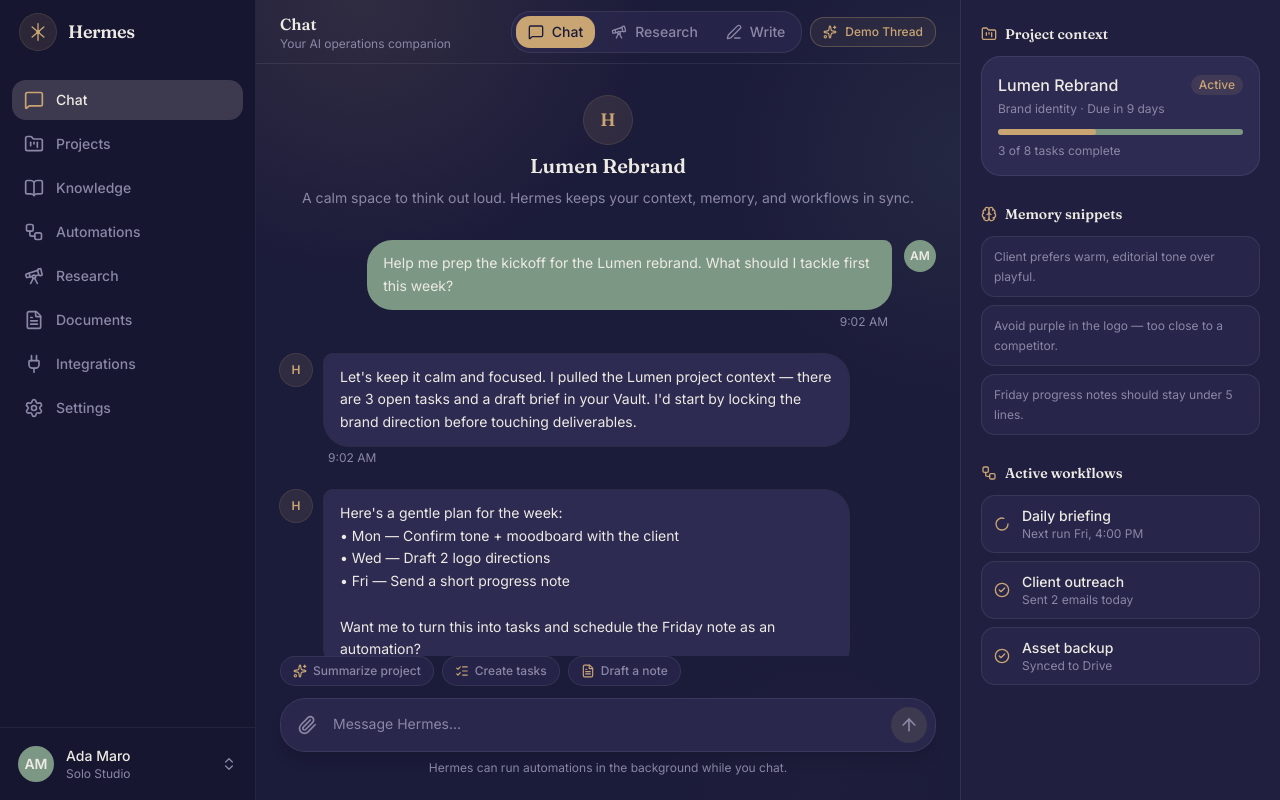
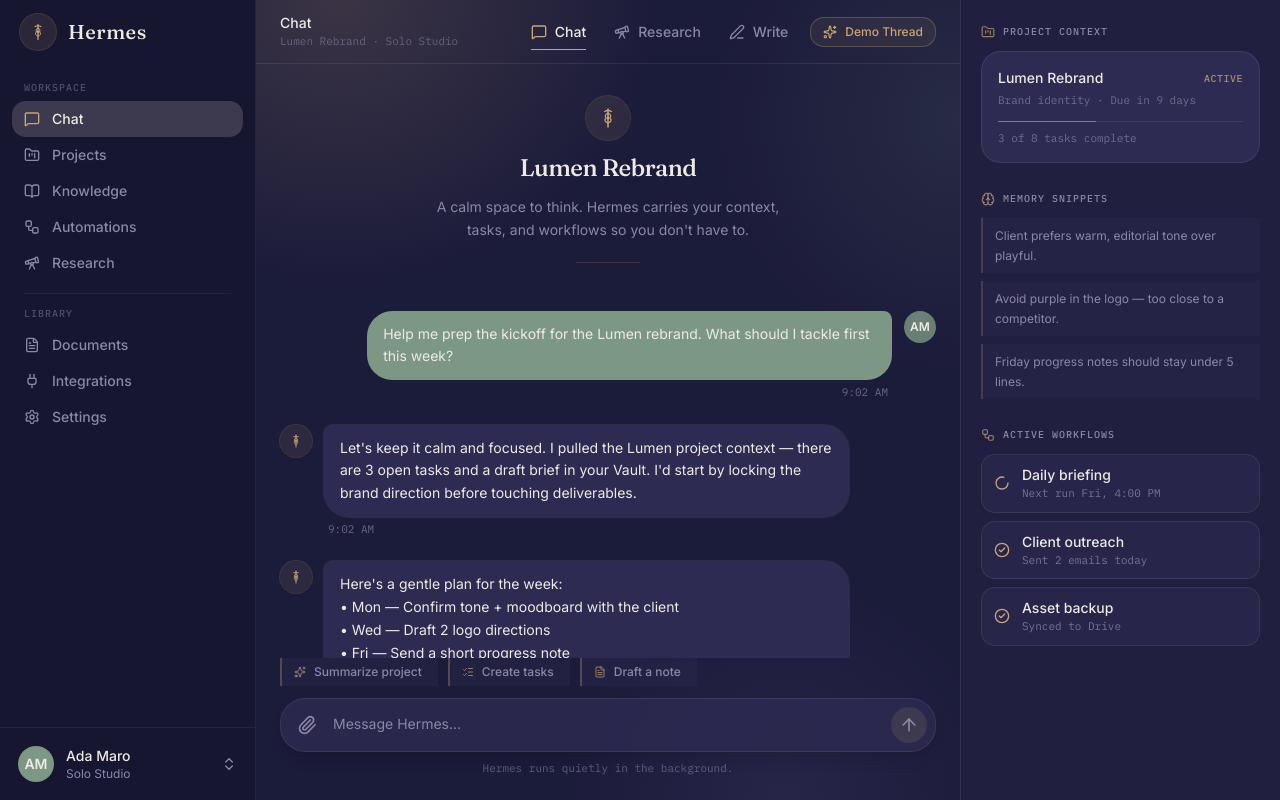
Before and after one commit to danapandaa-tech/hermes-saas-app, a Next.js app: page / in a window 1280 px wide. Built offline with nearby package versions, Linux system fonts and the light colour scheme.

Commit message:
feat: enhance visual aesthetics and update branding text
Co-authored-by: danapandaa-tech <228581326+danapandaa-tech@users.noreply.github.com>

```diff
--- a/app/globals.css
+++ b/app/globals.css
@@ -126,10 +126,10 @@
   font-family: var(--font-heading);
 }
 
-/* atmospheric, constellation-like glow behind the workspace */
+/* atmospheric dusk glow — stronger, still not a wash */
 @utility hermes-aurora {
   background-image:
-    radial-gradient(60% 50% at 15% 0%, rgb(201 165 116 / 0.12), transparent 70%),
-    radial-gradient(50% 45% at 100% 20%, rgb(124 152 133 / 0.1), transparent 70%),
-    radial-gradient(40% 40% at 80% 100%, rgb(61 58 79 / 0.08), transparent 70%);
+    radial-gradient(70% 55% at 12% 0%, rgb(201 165 116 / 0.18), transparent 65%),
+    radial-gradient(55% 50% at 100% 15%, rgb(124 152 133 / 0.13), transparent 65%),
+    radial-gradient(45% 40% at 75% 100%, rgb(46 43 82 / 0.6), transparent 70%);
 }
--- a/app/page.tsx
+++ b/app/page.tsx
@@ -33,9 +33,9 @@ export default function Page() {
       <main className="hermes-aurora flex min-w-0 flex-1 flex-col">
         <header className="flex h-16 shrink-0 items-center justify-between gap-3 border-b border-border px-4 sm:px-6">
           <div className="min-w-0">
-            <p className="truncate font-heading text-base font-semibold text-foreground">{mode}</p>
-            <p className="hidden truncate text-xs text-muted-foreground sm:block">
-              Your AI operations companion
+            <p className="truncate text-sm font-medium text-foreground">{mode}</p>
+            <p className="hidden truncate font-mono text-[11px] text-muted-foreground/60 sm:block">
+              Lumen Rebrand · Solo Studio
             </p>
           </div>
           <div className="flex items-center gap-2">
--- a/components/hermes/chat-input.tsx
+++ b/components/hermes/chat-input.tsx
@@ -15,7 +15,7 @@ export function ChatInput() {
 
   return (
     <div className="mx-auto w-full max-w-3xl px-4 pb-6 sm:px-6">
-      <div className="mb-3 flex flex-wrap gap-2">
+      <div className="mb-3 flex flex-wrap gap-2.5">
         {quickActions.map((action) => {
           const Icon = action.icon
           return (
@@ -23,9 +23,9 @@ export function ChatInput() {
               key={action.label}
               type="button"
               onClick={() => setValue((v) => (v ? v : action.label))}
-              className="flex items-center gap-1.5 rounded-full border border-border bg-card/60 px-3 py-1.5 text-xs font-medium text-muted-foreground transition-colors hover:border-accent/40 hover:text-foreground"
+              className="flex items-center gap-2 border-l-2 border-accent/30 bg-card/40 pl-3 pr-4 py-1.5 text-xs font-medium text-muted-foreground transition-colors hover:border-accent/70 hover:bg-card/70 hover:text-foreground"
             >
-              <Icon className="size-3.5 text-accent" />
+              <Icon className="size-3 text-accent/70" />
               {action.label}
             </button>
           )
@@ -67,8 +67,8 @@ export function ChatInput() {
           <span className="sr-only">Send message</span>
         </button>
       </form>
-      <p className="mt-2 text-center text-xs text-muted-foreground">
-        Hermes can run automations in the background while you chat.
+      <p className="mt-2 text-center font-mono text-[11px] text-muted-foreground/60">
+        Hermes runs quietly in the background.
       </p>
     </div>
   )
--- a/components/hermes/chat-stream.tsx
+++ b/components/hermes/chat-stream.tsx
@@ -1,4 +1,16 @@
 import { cn } from "@/lib/utils"
+
+function HermesMark({ className }: { className?: string }) {
+  return (
+    <svg viewBox="0 0 24 24" fill="none" className={className} aria-hidden="true">
+      <line x1="12" y1="3" x2="12" y2="21" stroke="currentColor" strokeWidth="1.5" strokeLinecap="round" />
+      <path d="M8.5 5.5 Q12 3.5 15.5 5.5" stroke="currentColor" strokeWidth="1.3" strokeLinecap="round" fill="none" />
+      <path d="M12 7 Q8 9 10 12 Q7 15 12 17" stroke="currentColor" strokeWidth="1.2" strokeLinecap="round" fill="none" />
+      <path d="M12 7 Q16 9 14 12 Q17 15 12 17" stroke="currentColor" strokeWidth="1.2" strokeLinecap="round" fill="none" />
+      <circle cx="12" cy="12" r="1.5" fill="currentColor" />
+    </svg>
+  )
+}
 
 type Message = {
   id: number
@@ -46,16 +58,19 @@ const messages: Message[] = [
 export function ChatStream() {
   return (
     <div className="mx-auto flex w-full max-w-3xl flex-col gap-6 px-4 py-8 sm:px-6">
-      <div className="flex flex-col items-center gap-2 pb-2 text-center">
-        <div className="flex size-12 items-center justify-center rounded-2xl bg-accent/12 ring-1 ring-accent/25">
-          <span className="font-heading text-lg font-semibold text-accent">H</span>
+      <div className="flex flex-col items-center gap-3 pb-6 text-center">
+        <div className="flex size-11 items-center justify-center rounded-2xl bg-accent/10 ring-1 ring-accent/20">
+          <HermesMark className="size-6 text-accent" />
         </div>
-        <h1 className="font-heading text-balance text-xl font-semibold text-foreground">
+        {/* Fraunces only here: the session title is the one display moment */}
+        <h1 className="font-heading text-balance text-2xl font-medium tracking-tight text-foreground">
           Lumen Rebrand
         </h1>
-        <p className="text-pretty text-sm text-muted-foreground">
-          A calm space to think out loud. Hermes keeps your context, memory, and workflows in sync.
+        <p className="max-w-sm text-pretty text-sm leading-relaxed text-muted-foreground">
+          A calm space to think. Hermes carries your context, tasks, and workflows so you don&apos;t have to.
         </p>
+        {/* Hairline rule beneath the header block */}
+        <div className="mt-2 h-px w-16 bg-accent/20" />
       </div>
 
       {messages.map((message) => (
@@ -73,12 +88,16 @@ function MessageBubble({ message }: { message: Message }) {
         className={cn(
           "flex size-8 shrink-0 items-center justify-center rounded-full text-xs font-semibold",
           isUser
-            ? "bg-secondary text-secondary-foreground"
-            : "bg-accent/12 text-accent ring-1 ring-accent/25",
+            ? "bg-secondary/80 text-secondary-foreground"
+            : "bg-accent/10 text-accent ring-1 ring-accent/20",
         )}
         aria-hidden="true"
       >
-        {isUser ? "AM" : "H"}
+        {isUser ? (
+          <span>AM</span>
+        ) : (
+          <HermesMark className="size-4 text-accent" />
+        )}
       </div>
       <div className={cn("flex max-w-[80%] flex-col gap-1", isUser ? "items-end" : "items-start")}>
         <div
@@ -91,7 +110,7 @@ function MessageBubble({ message }: { message: Message }) {
         >
           {message.content}
         </div>
-        <span className="px-1 text-xs text-muted-foreground">{message.time}</span>
+        <span className="px-1 font-mono text-[11px] text-muted-foreground/70">{message.time}</span>
       </div>
     </div>
   )
--- a/components/hermes/context-panel.tsx
+++ b/components/hermes/context-panel.tsx
@@ -20,16 +20,16 @@ export function ContextPanel() {
       <Section icon={FolderKanban} title="Project context">
         <div className="rounded-xl border border-border bg-card p-4">
           <div className="flex items-center justify-between">
-            <p className="font-medium text-card-foreground">Lumen Rebrand</p>
-            <span className="rounded-full bg-accent/12 px-2 py-0.5 text-xs font-medium text-accent">
+            <p className="text-sm font-medium text-card-foreground">Lumen Rebrand</p>
+            <span className="font-mono text-[10px] font-medium uppercase tracking-wider text-accent/80">
               Active
             </span>
           </div>
-          <p className="mt-1 text-xs text-muted-foreground">Brand identity · Due in 9 days</p>
-          <div className="mt-3 h-1.5 w-full overflow-hidden rounded-full bg-secondary">
-            <div className="h-full w-2/5 rounded-full bg-accent" />
+          <p className="mt-1 font-mono text-[11px] text-muted-foreground/70">Brand identity · Due in 9 days</p>
+          <div className="mt-3 h-px w-full overflow-hidden bg-border">
+            <div className="h-full w-2/5 bg-accent/60" />
           </div>
-          <p className="mt-2 text-xs text-muted-foreground">3 of 8 tasks complete</p>
+          <p className="mt-2 font-mono text-[11px] text-muted-foreground/70">3 of 8 tasks complete</p>
         </div>
       </Section>
 
@@ -39,7 +39,7 @@ export function ContextPanel() {
           {memorySnippets.map((snippet) => (
             <li
               key={snippet}
-              className="rounded-lg border border-border bg-card/60 px-3 py-2.5 text-xs leading-relaxed text-muted-foreground"
+              className="border-l-2 border-accent/20 bg-card/30 pl-3 pr-2 py-2 text-xs leading-relaxed text-muted-foreground hover:border-accent/50 hover:text-foreground/80 transition-colors cursor-default"
             >
               {snippet}
             </li>
@@ -62,7 +62,7 @@ export function ContextPanel() {
               )}
               <div className="min-w-0">
                 <p className="truncate text-sm font-medium text-card-foreground">{wf.name}</p>
-                <p className="truncate text-xs text-muted-foreground">{wf.detail}</p>
+                <p className="truncate font-mono text-[11px] text-muted-foreground/80">{wf.detail}</p>
               </div>
             </li>
           ))}
@@ -84,8 +84,8 @@ function Section({
   return (
     <section className={cn("mb-7")}>
       <div className="mb-3 flex items-center gap-2">
-        <Icon className="size-4 text-accent" />
-        <h2 className="font-heading text-sm font-semibold text-foreground">{title}</h2>
+        <Icon className="size-3.5 text-accent/70" />
+        <h2 className="font-mono text-[10px] font-medium uppercase tracking-widest text-muted-foreground">{title}</h2>
       </div>
       {children}
     </section>
--- a/components/hermes/mode-toggle.tsx
+++ b/components/hermes/mode-toggle.tsx
@@ -22,7 +22,7 @@ export function ModeToggle({
     <div
       role="tablist"
       aria-label="Workspace mode"
-      className="inline-flex items-center gap-1 rounded-xl border border-border bg-card/60 p-1"
+      className="inline-flex items-center gap-0"
     >
       {modes.map((mode) => {
         const Icon = mode.icon
@@ -35,14 +35,21 @@ export function ModeToggle({
             aria-selected={isActive}
             onClick={() => onChange(mode.label)}
             className={cn(
-              "flex items-center gap-2 rounded-lg px-3 py-1.5 text-sm font-medium transition-colors",
+              "relative flex items-center gap-2 px-3.5 py-2 text-sm font-medium transition-colors",
               isActive
-                ? "bg-accent text-accent-foreground"
+                ? "text-foreground"
                 : "text-muted-foreground hover:text-foreground",
             )}
           >
-            <Icon className="size-4" />
+            <Icon className={cn("size-4", isActive ? "text-accent" : "")} />
             <span className="hidden sm:block">{mode.label}</span>
+            {/* Underline indicator */}
+            {isActive && (
+              <span
+                className="absolute bottom-0 left-3.5 right-3.5 h-px bg-accent"
+                aria-hidden="true"
+              />
+            )}
           </button>
         )
       })}
--- a/components/hermes/nav-sidebar.tsx
+++ b/components/hermes/nav-sidebar.tsx
@@ -40,40 +40,28 @@ export function NavSidebar() {
         <div className="flex size-9 shrink-0 items-center justify-center rounded-xl bg-accent/12 ring-1 ring-accent/25">
           <HermesMark className="size-5 text-accent" />
         </div>
-        <span className="hidden font-heading text-lg font-semibold tracking-tight text-sidebar-foreground lg:block">
+        <span className="hidden font-heading text-xl font-medium tracking-wide text-sidebar-foreground lg:block">
           Hermes
         </span>
       </div>
 
       {/* Nav */}
-      <nav className="flex flex-1 flex-col gap-1 overflow-y-auto px-2 py-4 lg:px-3">
-        {navItems.map((item) => {
-          const Icon = item.icon
-          const isActive = active === item.label
-          return (
-            <button
-              key={item.label}
-              type="button"
-              onClick={() => setActive(item.label)}
-              aria-current={isActive ? "page" : undefined}
-              className={cn(
-                "group flex items-center gap-3 rounded-lg px-3 py-2.5 text-sm font-medium transition-colors",
-                "justify-center lg:justify-start",
-                isActive
-                  ? "bg-sidebar-accent text-sidebar-foreground"
-                  : "text-muted-foreground hover:bg-sidebar-accent/50 hover:text-sidebar-foreground",
-              )}
-            >
-              <Icon
-                className={cn(
-                  "size-5 shrink-0 transition-colors",
-                  isActive ? "text-accent" : "text-muted-foreground group-hover:text-sidebar-foreground",
-                )}
-              />
-              <span className="hidden lg:block">{item.label}</span>
-            </button>
-          )
-        })}
+      <nav className="flex flex-1 flex-col overflow-y-auto px-2 py-4 lg:px-3">
+        {/* Primary section label — mono eyebrow */}
+        <p className="mb-1.5 hidden px-3 font-mono text-[10px] font-medium uppercase tracking-widest text-muted-foreground/50 lg:block">
+          Workspace
+        </p>
+        {navItems.slice(0, 5).map((item) => (
+          <NavItem key={item.label} item={item} isActive={active === item.label} onClick={() => setActive(item.label)} />
+        ))}
+        {/* Divider before utility items */}
+        <div className="my-3 mx-3 hidden border-t border-sidebar-border lg:block" />
+        <p className="mb-1.5 hidden px-3 font-mono text-[10px] font-medium uppercase tracking-widest text-muted-foreground/50 lg:block">
+          Library
+        </p>
+        {navItems.slice(5).map((item) => (
+          <NavItem key={item.label} item={item} isActive={active === item.label} onClick={() => setActive(item.label)} />
+        ))}
       </nav>
 
       {/* Workspace switcher + avatar */}
@@ -115,16 +103,53 @@ export function NavSidebar() {
   )
 }
 
+function NavItem({
+  item,
+  isActive,
+  onClick,
+}: {
+  item: { label: string; icon: React.ComponentType<{ className?: string }> }
+  isActive: boolean
+  onClick: () => void
+}) {
+  const Icon = item.icon
+  return (
+    <button
+      type="button"
+      onClick={onClick}
+      aria-current={isActive ? "page" : undefined}
+      className={cn(
+        "group flex items-center gap-3 rounded-lg px-3 py-2 text-sm font-medium transition-colors",
+        "justify-center lg:justify-start",
+        isActive
+          ? "bg-sidebar-accent text-sidebar-foreground"
+          : "text-muted-foreground hover:bg-sidebar-accent/50 hover:text-sidebar-foreground",
+      )}
+    >
+      <Icon
+        className={cn(
+          "size-4 shrink-0 transition-colors",
+          isActive ? "text-accent" : "text-muted-foreground group-hover:text-sidebar-foreground",
+        )}
+      />
+      <span className="hidden lg:block">{item.label}</span>
+    </button>
+  )
+}
+
 function HermesMark({ className }: { className?: string }) {
   return (
     <svg viewBox="0 0 24 24" fill="none" className={className} aria-hidden="true">
-      <path
-        d="M12 2v20M5 6l14 12M19 6L5 18"
-        stroke="currentColor"
-        strokeWidth="1.6"
-        strokeLinecap="round"
-      />
-      <circle cx="12" cy="12" r="2.4" fill="currentColor" />
+      {/* Caduceus: central staff */}
+      <line x1="12" y1="3" x2="12" y2="21" stroke="currentColor" strokeWidth="1.5" strokeLinecap="round" />
+      {/* Top wings — horizontal bar */}
+      <path d="M8.5 5.5 Q12 3.5 15.5 5.5" stroke="currentColor" strokeWidth="1.3" strokeLinecap="round" fill="none" />
+      {/* Serpent left */}
+      <path d="M12 7 Q8 9 10 12 Q7 15 12 17" stroke="currentColor" strokeWidth="1.2" strokeLinecap="round" fill="none" />
+      {/* Serpent right */}
+      <path d="M12 7 Q16 9 14 12 Q17 15 12 17" stroke="currentColor" strokeWidth="1.2" strokeLinecap="round" fill="none" />
+      {/* Knot circle at center */}
+      <circle cx="12" cy="12" r="1.5" fill="currentColor" />
     </svg>
   )
 }
```
